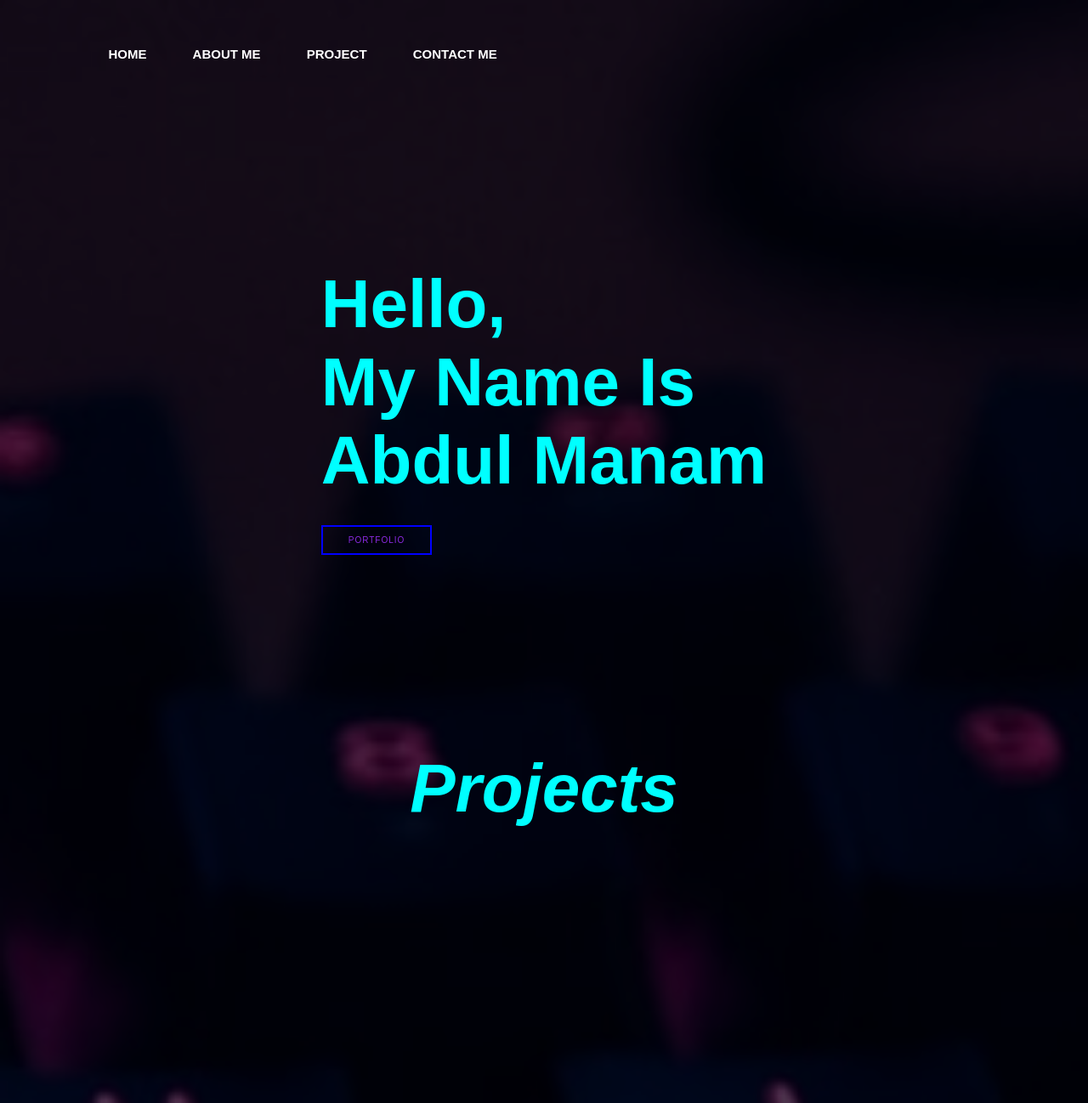
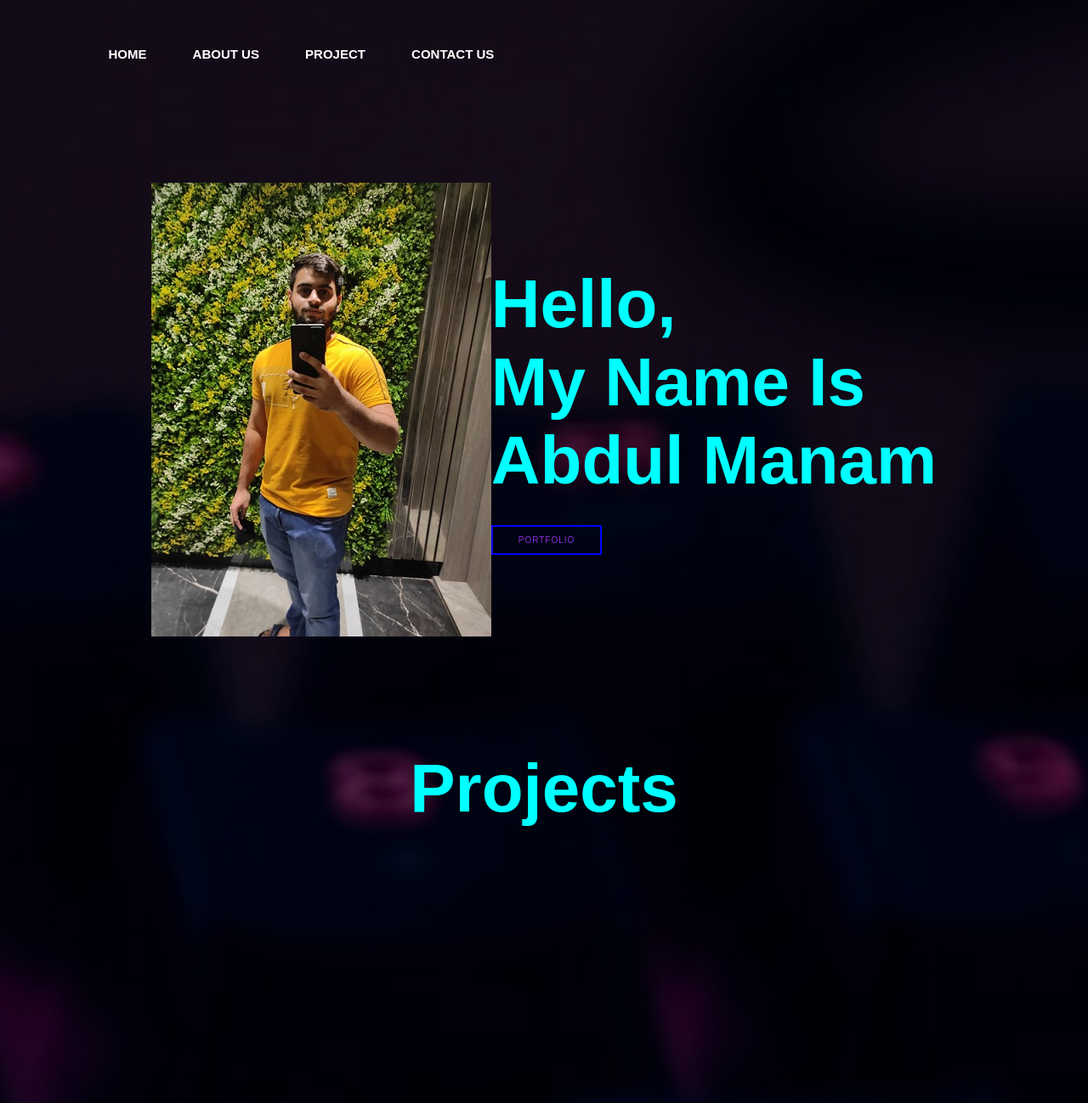
Before and after one commit to Manamisane/portfolio, a plain HTML site: page index.html in a window 1280 px wide. Shown: the top 1298 px of the page at 85% size. Drawn offline with nearby package versions, Linux system fonts and the light colour scheme.

Commit message:
Update index.html

```diff
--- a/index.html
+++ b/index.html
@@ -14,13 +14,16 @@
         <nav>
             <ul>
                 <li><a href="#home">HOME</a></li>
-                <li><a href="#about">ABOUT ME</a></li>
+                <li><a href="#about">ABOUT US</a></li>
                 <li><a href="#project">PROJECT</a></li>
-                <li><a href="#contact">CONTACT ME</a></li>
+                <li><a href="#contact">CONTACT US</a></li>
             </ul>
         </nav>
         <div id="home">
+
+
             <div class="hero container">
+                <img src="./manam.jpg">
                 <div>
                     <h1>Hello, <span></span> </h1>
                     <h1>My Name Is <span></span></h1>
@@ -32,7 +35,7 @@
 
 
         <center>
-            <h1 class="sub-title"> <i> Projects</i></h1>
+            <h1 class="sub-title">  Projects</h1>
         </center>
         <!--project-->
         <div id="project">
@@ -57,12 +60,12 @@
         <!--about section-->
         <div id="about">
             <div class="main">
-                <img src="./manam.jpg">
+
                 <div class="about-text">
                     <h2>About<span>Me</span> </h2>
                     <h5><span>STUD</span>ENT</h5>
                     <p>Hello,I am Abdul Manam Isane.Currently studying in MIT WPU as a second year (BSC.CS) student
-                        .<br>Here are the programming languages which i have
+                        . I have selected to study computer science as it affords me the opportunity to explore both of my passions:solving problems and producing creative experiences.I just enjoy working on thecomputer more than anything else.I have been messing around with programming.I am always energetic and eager to learn new skills. <br><br>Here are the programming languages which i have
                         studied:</p>
                     <div class="skill">
                         <h1>LEARNED LANGUAGES </h1>
@@ -99,7 +102,7 @@
                 </div>
                 <div class="box">
                     <div class="contact_form">
-                        <h3>Send a Message</h3>
+
                         <form>
                             <div class="formbox">
                                 <div class="inputBox">
```
